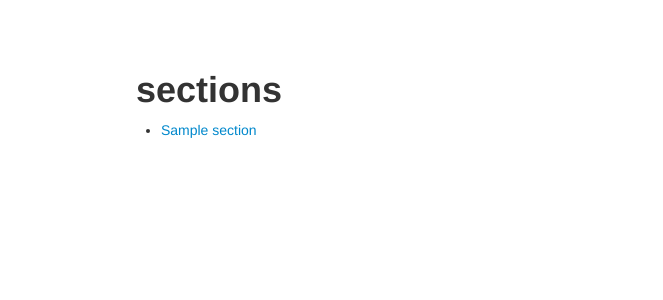
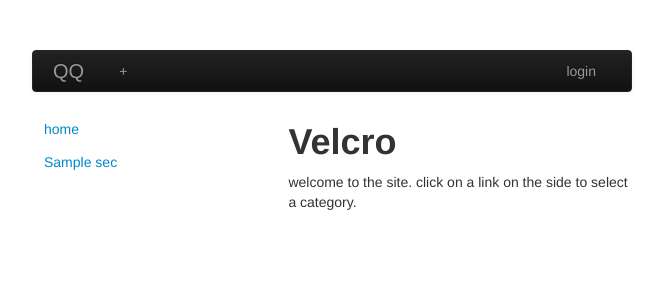
Before and after one commit to milkypostman/mulchn, a Python web app: template templates/index.html in a window 1280 px wide. Shown: the top 300 px of the page, without its empty margins (308-971 px from the left). Run offline with Jinja, Linux system fonts and the light colour scheme; the template is opened without the code that fills it: most values are stand-ins (such as "Sample title", 1, 10 or a date in 2020).

Commit message:
updates to site.  many changes

```diff
--- a/static/css/site.css
+++ b/static/css/site.css
@@ -5,48 +5,41 @@ body {
 .questions {
 }
 
-.content {
-    padding: 60px 0px 0px 0px;
-    background: #fff;
+.container {
+    margin-top: 50px;
+    max-width: 600px;
 }
 
-
-/* .nav-list > li:first-child > a { */
-/*     border-top-left-radius: 6px; */
-/*     border-top-right-radius: 6px; */
-/*     padding: 10px; */
-/* } */
-
-/* .nav-list > li:last-child > a { */
-/*     border-bottom-left-radius: 6px; */
-/*     border-bottom-right-radius: 6px; */
-/*     border: none; */
-/* } */
-
-/* .nav-list > li > a { */
-/*     border-bottom: 1px solid #e3e3e3; */
-/* } */
-
-/* .answers.nav-list { */
-/*     margin: 5px 0; */
-/* } */
-
-/* .answers.nav-list > li > a { */
-/*     border-radius: 0; */
-/*     border: none; */
-/* } */
+.question-section {
+    /* max-width: 352px; */
+    /* margin: 0px auto; */
+}
 
 .answers {
     display: none;
 }
 
 .answer i {
-    display: none;
+    opacity: 0;
 }
+
+.answer:hover i {
+    opacity: .5;
+}
+
+.answer.vote i {
+    opacity: 1.0;
+}
+
+/* .answer:hover { */
+/*     display: inline; */
+/*     opacity: .5; */
+/* } */
 
 .question-text {
     font-size: 120%;
     font-weight: bold;
+    margin: 0 5px;
     /* margin: 3px; */
 }
 
@@ -58,8 +51,9 @@ body {
 
 .slicklist > li {
     border: 1px solid #e3e3e3;
-    padding: 15px;
+    padding: 15px 15px;
     background: #eee;
+    background: #fff;
 }
 
 
@@ -69,13 +63,20 @@ body {
 }
 
 .slicklist > li.active {
-    background: #e0e0e0;
+    /* padding-bottom: 0; */
+    /* background: #e0e0e0; */
+    /* color: white; */
+}
+
+.slicklist > li.active:hover {
+    background: #fff;
     /* color: white; */
 }
 
 .slicklist > li:first-child {
     border-top-left-radius: 6px;
     border-top-right-radius: 6px;
+    border-bottom: none;
 }
 
 .slicklist > li:last-child {
@@ -89,20 +90,25 @@ body {
     background: none;
     border: none;
     padding: 10px;
-    /* border-left: 1px solid #e3e3e3; */
-    /* border-right: 1px solid #e3e3e3; */
-    border-radius: 6px;
+    border-top: 1px solid #e3e3e3;
+    border-radius: 0;
 }
+
+/* .slicklist > li > .slicklist > li:first-child { */
+/*     border-bottom: 1px solid #e3e3e3; */
+/* } */
 
 
 
 .slicklist > li > .slicklist > li:first-child {
+    border-top: none;
     margin-top: 20px;
 }
 
 
 .slicklist > li > .slicklist > li:hover {
-    background: white;
+    color: red;
+
 }
 /* .answers { */
 /*     /\* margin-top: 10px; *\/ */
--- a/static/js/site.js
+++ b/static/js/site.js
@@ -2,7 +2,7 @@ var selAnswer;
 
 
 $(window).load(function () {
-    // $(".answers").hide();
+    // $(".answers i").hide();
     // $(".answers").first().show();
     $(".question").click(function(obj) {
         var t = $(this);
@@ -30,8 +30,13 @@ $(window).load(function () {
         }
         return false;
     });
+    // $(".answer").hover(function (obj) {
+    //     $(this).children("i").fadeTo("fast", .5);
+    //     }, function (obj) {
+    //         $(this).children("i").fadeOut();
+    //     });
     $(".answer").click(function (obj) {
-        $(this).children("i").fadeIn();
+        $(this).addClass("vote");
         return false;
     })
 })
--- a/templates/base.html
+++ b/templates/base.html
@@ -5,17 +5,41 @@
     <title>{% block title %}{% endblock %} : QQ</title>
     {% block css %}
     <link href="/static/css/bootstrap.min.css" rel="stylesheet">
-    <link href="/static/css/bootstrap-responsive.css" rel="stylesheet">
+    <meta name="viewport" content="width=device-width, initial-scale=1.0">
+    <link href="/static/css/bootstrap-responsive.min.css" rel="stylesheet">
     <link href="/static/css/site.css" rel="stylesheet">
     {% endblock css %}
     {% endblock head %}
   </head>
   <body>
-    <div id="container" class="container-fluid">
+    <div id="container" class="container">
       {% block container %}
+      <div class="navbar navbar-inverse">
+        <div class="navbar-inner">
+          <a class="brand" href="/">QQ</a>
+          <ul class="nav">
+            <li><a class="" href="/add/">+</a></li>
+          </ul>
+          <ul class="nav pull-right">
+            <li><a class="" href="/login/">login</a></li>
+          </ul>
+        </div>
+      </div>
       <div class="row-fluid">
-      {% block row %}
-      {% endblock %}
+        <div class="span4">
+          <ul class="nav nav-pills nav-stacked">
+            <li {% if not category %}class="active"{% endif %}><a href="/">home</a></li>
+            {% for sec in categories %}
+            <li {% if sec == category %}class="active"{% endif %} >
+              <a class="category" href="/{{ sec }}/">{{ sec }}</a>
+            </li>
+            {% endfor %}
+          </ul>
+        </div>
+        <div class="span7 offset1">
+          {% block content %}
+          {% endblock %}
+        </div>
       </div>
       {% endblock %}
     </div>
--- a/templates/index.html
+++ b/templates/index.html
@@ -1,12 +1,6 @@
 {% extends "base.html" %}
 {% block title %}index{% endblock %}
-{% block row %}
-<div class="span4 offset4 content">
-<h1>sections</h1>
-<ul>
-{% for section in sections %}
-<li><a class="section" href="/s/{{ section }}/">{{ section }}</a></li>
-{% endfor %}
-</ul>
-</div>
-{% endblock row %}
+{% block content %}
+<h1>Velcro</h1>
+<p>welcome to the site. click on a link on the side to select a category.</p>
+{% endblock %}
```
Also changed, not shown: app.py (+20 -8 lines), templates/add.html (added, +16 -0 lines), templates/category.html (added, +18 -0 lines), templates/section.html (deleted, +0 -21 lines).
